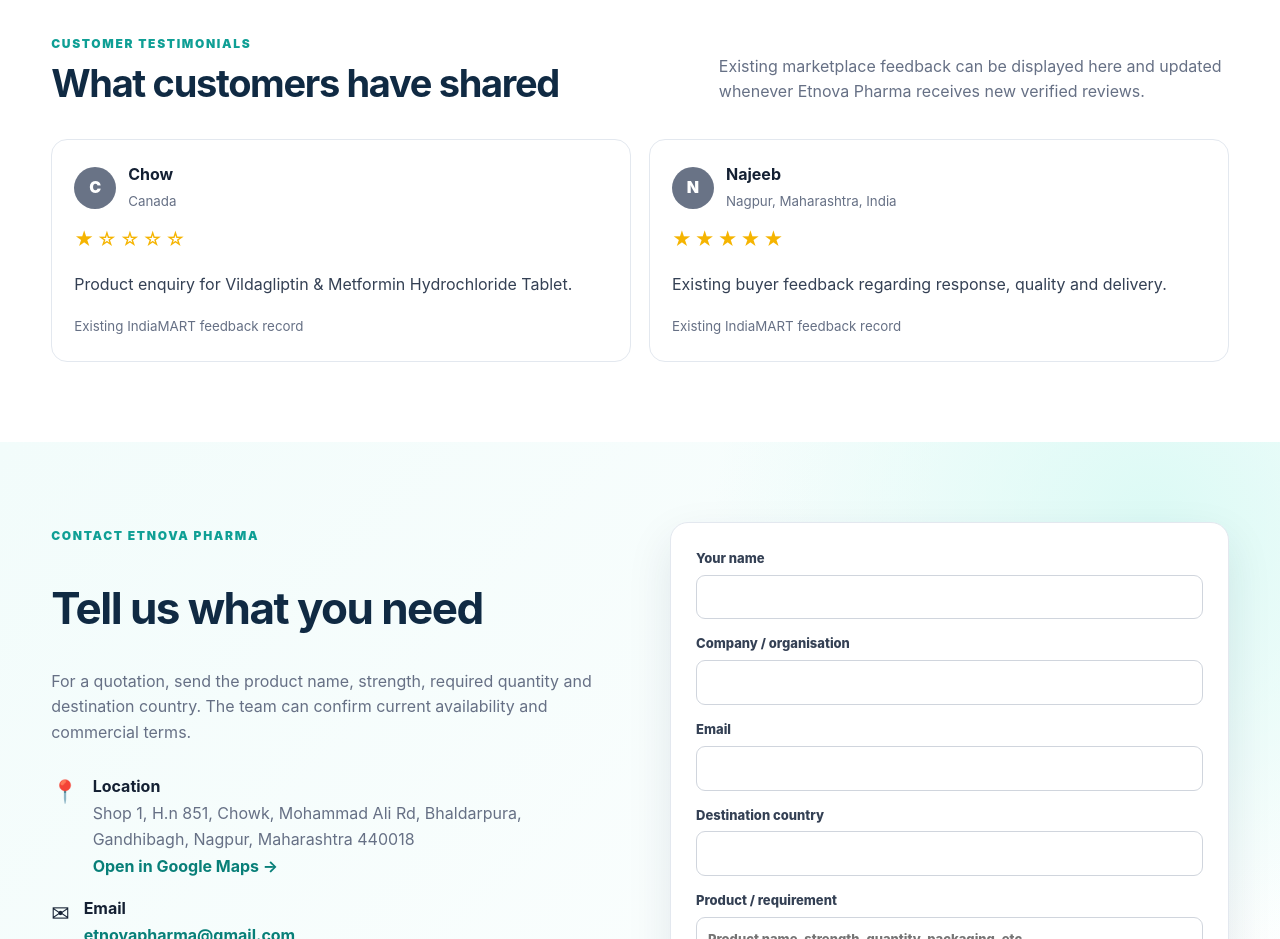
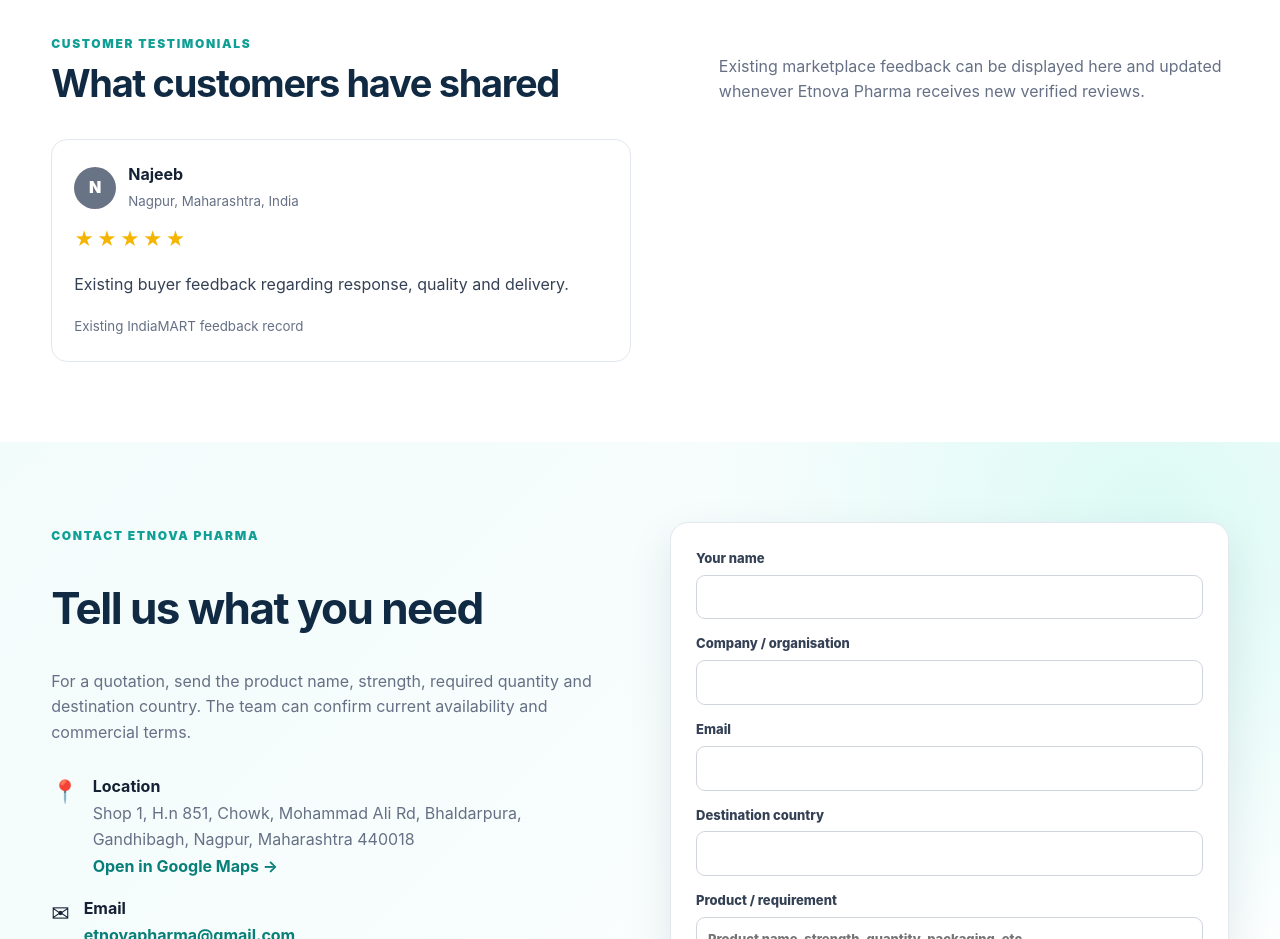
Before and after one commit to etnovapharma/etnovapharma-website, a plain HTML site: page index.html in a window 1280 px wide. Shown: the part 5640-6579 px from the top of the page. Drawn offline with Linux system fonts and the light colour scheme.

Commit message:
Update customer testimonials section in index.html

```diff
--- a/index.html
+++ b/index.html
@@ -269,7 +269,7 @@
   <div class="container">
     <div class="section-heading"><div><span class="eyebrow">CUSTOMER TESTIMONIALS</span><h2>What customers have shared</h2></div><p>Existing marketplace feedback can be displayed here and updated whenever Etnova Pharma receives new verified reviews.</p></div>
     <div class="review-grid">
-      <article class="review"><div class="review-head"><span class="avatar">C</span><div><strong>Chow</strong><small>Canada</small></div></div><div class="stars">★☆☆☆☆</div><p>Product enquiry for Vildagliptin &amp; Metformin Hydrochloride Tablet.</p><small>Existing IndiaMART feedback record</small></article>
+
       <article class="review"><div class="review-head"><span class="avatar">N</span><div><strong>Najeeb</strong><small>Nagpur, Maharashtra, India</small></div></div><div class="stars">★★★★★</div><p>Existing buyer feedback regarding response, quality and delivery.</p><small>Existing IndiaMART feedback record</small></article>
     </div>
   </div>
```
